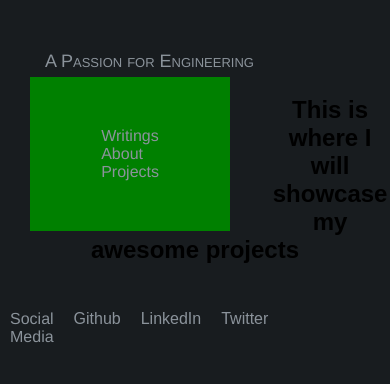
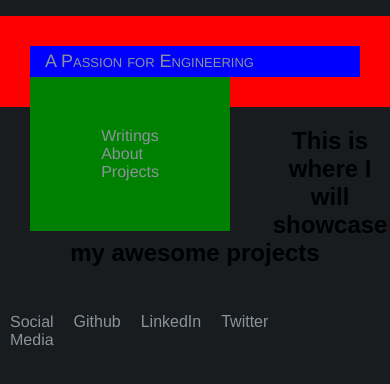
Before and after one commit to dave5801/Portfolio, a React (Create React App) app in the folder portfolio-site/: page /projects in a window 390 px wide. Shown: the top 384 px of the page. Built offline with nearby package versions, Linux system fonts and the light colour scheme.

Commit message:
display is mostly working

```diff
--- a/portfolio-site/src/scenes/home/navigation/navbar.css
+++ b/portfolio-site/src/scenes/home/navigation/navbar.css
@@ -6,8 +6,8 @@
 }
 
 .Navbar-elements{
-    background-color: #181c1f;
-    /*background-color: red;*/
+    /*background-color: #181c1f;*/
+    background-color: red;
     padding: 30px;
    /* padding-bottom: 30px;*/
   /* display: block;*/
@@ -24,7 +24,7 @@
 }
 
 .Nav-left {
-    /*background-color: blue;*/
+    background-color: blue;
     font-size: 18px;
     font-variant: small-caps;
     list-style: none;
@@ -62,7 +62,10 @@
 }
 
 @media screen and (max-width: 779px) /* Tablet */ {
-
+    .Nav-left{
+        text-align: left;
+        float: none;
+    }
     .Nav-right{
         float: left;
         /*display: block;*/
@@ -71,7 +74,7 @@
         text-align: left;
     }
     .Navbar-elements li a{
-    padding: 10px;
+        padding-bottom: 5px;
     }
     /*
 .Nav-right {
```
